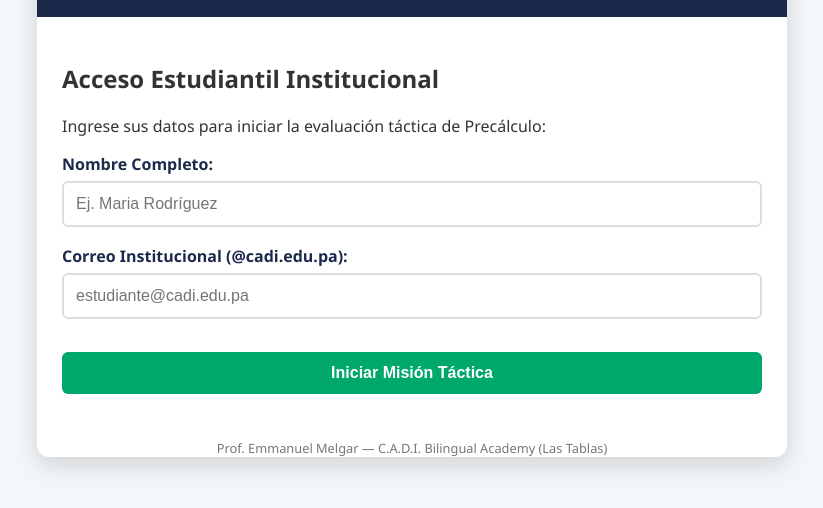
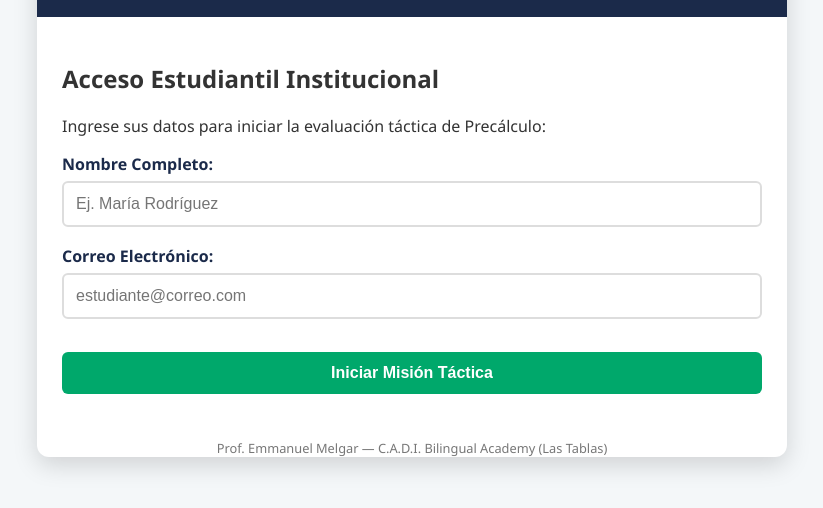
Before and after one commit to Leib1991/cadi-simulador-precalculo-12, a plain HTML site: page index.html in a window 1280 px wide. Both pictures are taken after a click on the button "Iniciar Misión Táctica". Shown: the part 236-744 px from the top of the page, without its empty margins (228-1051 px from the left). Drawn offline with Linux system fonts and the light colour scheme.

Commit message:
index.html

```diff
--- a/index.html
+++ b/index.html
@@ -198,11 +198,11 @@
             <p>Ingrese sus datos para iniciar la evaluación táctica de Precálculo:</p>
             <div class="form-group">
                 <label for="student-name">Nombre Completo:</label>
-                <input type="text" id="student-name" placeholder="Ej. Maria Rodríguez">
+                <input type="text" id="student-name" placeholder="Ej. María Rodríguez">
             </div>
             <div class="form-group">
-                <label for="student-email">Correo Institucional (@cadi.edu.pa):</label>
-                <input type="email" id="student-email" placeholder="estudiante@cadi.edu.pa">
+                <label for="student-email">Correo Electrónico:</label>
+                <input type="email" id="student-email" placeholder="estudiante@correo.com">
             </div>
             <button class="btn" onclick="startSimulation()">Iniciar Misión Táctica</button>
         </div>
@@ -317,8 +317,10 @@
         const name = document.getElementById('student-name').value.trim();
         const email = document.getElementById('student-email').value.trim();
 
-        if (!name || !email.endsWith('@cadi.edu.pa')) {
-            alert('Por favor ingrese su nombre completo y un correo válido con dominio @cadi.edu.pa');
+        const emailRegex = /^[^\s@]+@[^\s@]+\.[^\s@]+$/;
+
+        if (!name || !emailRegex.test(email)) {
+            alert('Por favor ingrese su nombre completo y una dirección de correo electrónico válida.');
             return;
         }
 
```
